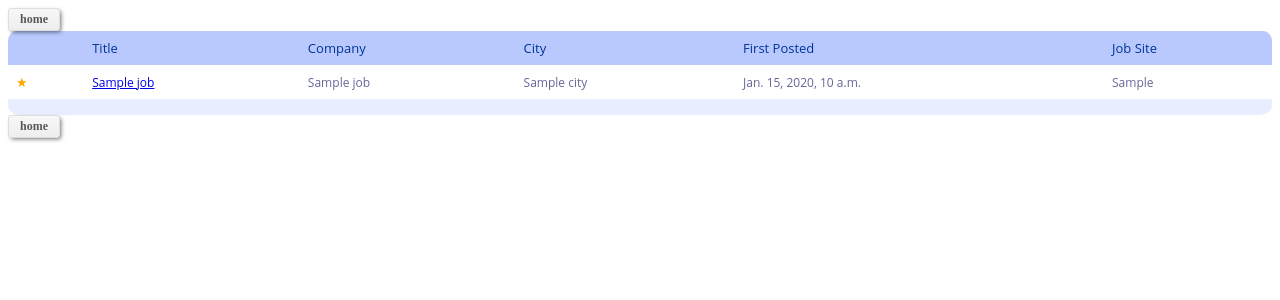
After one commit to jkodali/pythonprojects, a Django app: template jobsearch/website/joblist/getjoblist/templates/getjoblist/savedjobs.html in a window 1280 px wide. The commit adds this page. Shown: the top 300 px of the page. Run offline with Django 3.2, Linux system fonts and the light colour scheme; the template is opened without the code that fills it: most values are stand-ins (such as "Sample title", 1, 10 or a date in 2020).

Commit message:
adding support for saved job list

```diff
--- a/jobsearch/website/joblist/getjoblist/templates/getjoblist/index.html
+++ b/jobsearch/website/joblist/getjoblist/templates/getjoblist/index.html
@@ -37,6 +37,7 @@
 				<td class="rounded-foot-right"></td>
 			</tr>
 		</tfoot>
+
 	{% if joblist %}
 	    {% for job in joblist %}
 	    	{% if forloop.counter|divisibleby:2 %}
--- /dev/null
+++ b/jobsearch/website/joblist/getjoblist/templates/getjoblist/savedjobs.html
@@ -0,0 +1,58 @@
+{% load staticfiles %}
+<link href="{{ STATIC_URL }}getjoblist/styles.css" rel="stylesheet" type="text/css" />
+
+<form method="post">
+
+	<div class="paginate pag2 clearfix">
+        <span><a href=".">home</a></span>
+	</div>
+
+	{% csrf_token %}
+	<input type="hidden" name="idToUnSave" id="idToUnSave"/>
+
+	<table id="joblisttable">
+		<thead>
+			<tr>
+				<th scope="col" class="rounded-left"></th>
+				<th>Title</th>
+				<th>Company</th>
+				<th>City</th>
+				<th>First Posted</th>
+				<th scope="col" class="rounded-right">Job Site</th>
+			</tr>
+		</thead>
+		<tfoot>
+			<tr>
+				<td colspan="5" class="rounded-foot-left"></td>
+				<td class="rounded-foot-right"></td>
+			</tr>
+		</tfoot>
+
+	{% if savedJobList %}
+	    {% for job in savedJobList %}
+	    	{% if forloop.counter|divisibleby:2 %}
+    	<tr class="odd">
+    		{% else %}
+    	<tr>
+    		{% endif %}
+
+	        <td><label onclick="document.getElementById('idToUnSave').value = {{ job.Id }}; form.submit()" style="border:10;cursor:pointer;color:#FFA500"><font size="2">&#9733;</font></label></td>
+
+	        {% if job.JobSite == 'dice' %}
+	       	<td><a href="http://dice.com/{{ job.JobLink }}/">{{ job.Title }}</a></td>
+	       	{% else %}
+	       	<td><a href="{{ job.JobLink }}/">{{ job.Title }}</a></td>
+	       	{% endif %}
+	       	<td>{{ job.CompanyName }}</td>
+	       	<td>{{ job.City }}</td>
+	       	<td>{{ job.OriginalDatePosted }}</td>
+	       	<td>{{ job.JobSite }}</td>
+	    </tr>
+	    {% endfor %}
+	{% endif %}
+	</table>
+
+	<div class="paginate pag2 clearfix">
+        <span><a href=".">home</a></span>
+	</div>
+</form>
--- a/jobsearch/website/joblist/getjoblist/urls.py
+++ b/jobsearch/website/joblist/getjoblist/urls.py
@@ -4,5 +4,6 @@ from getjoblist import views
 
 urlpatterns = [
     url(r'^$', views.index, name='index'),
+    url(r'^savedjobs$', views.savedjobs, name='savedjobs'),
     url(r'^(?P<jobsite>\w+)/(?P<city>\w+)/(?P<searchstring>[\w\+]+)$', views.joblist, name='joblist')
 ]
```
Also changed, not shown: jobsearch/app/downloadjobs.py (+32 -19 lines), jobsearch/website/joblist/getjoblist/views.py (+12 -2 lines).
